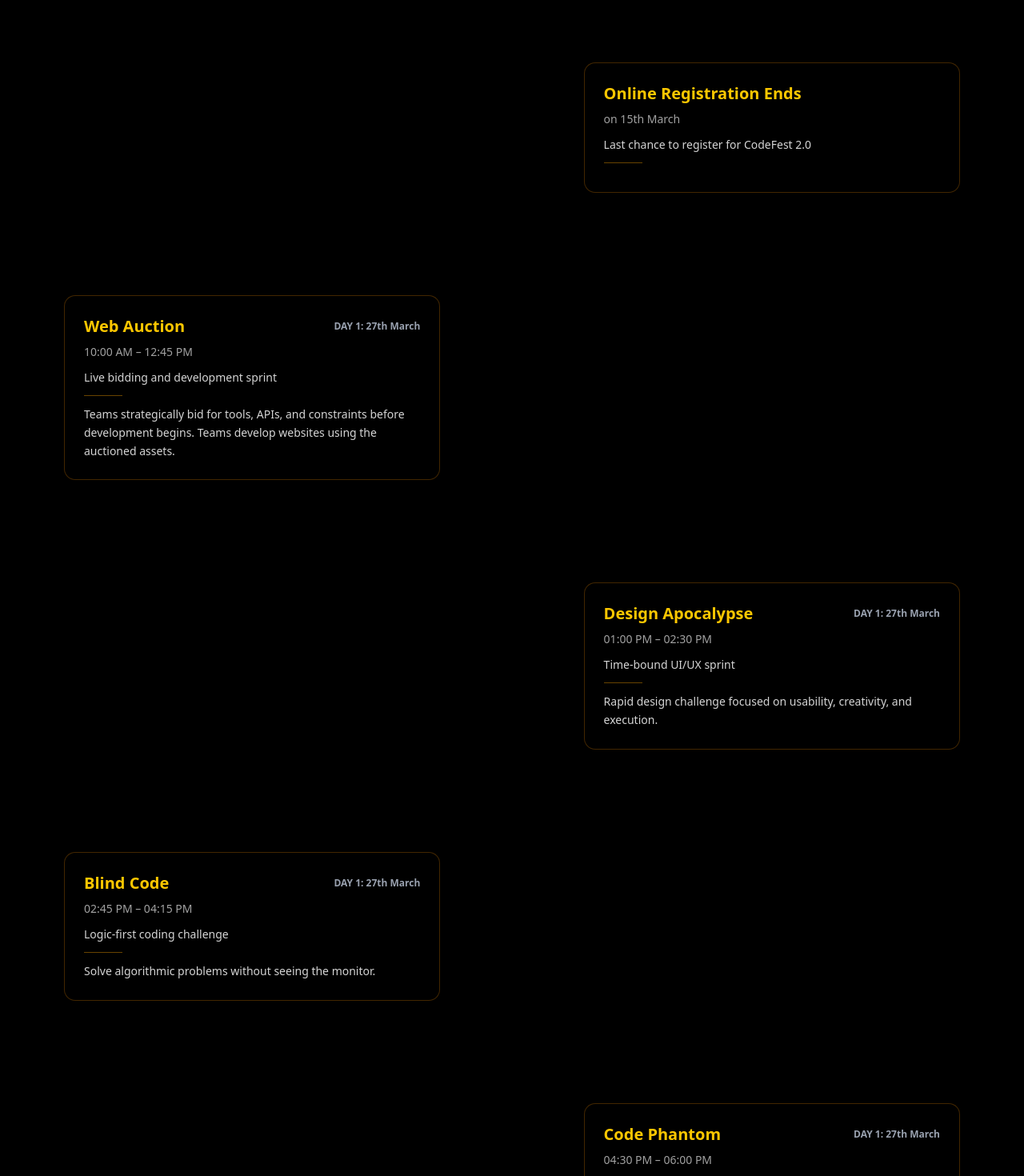
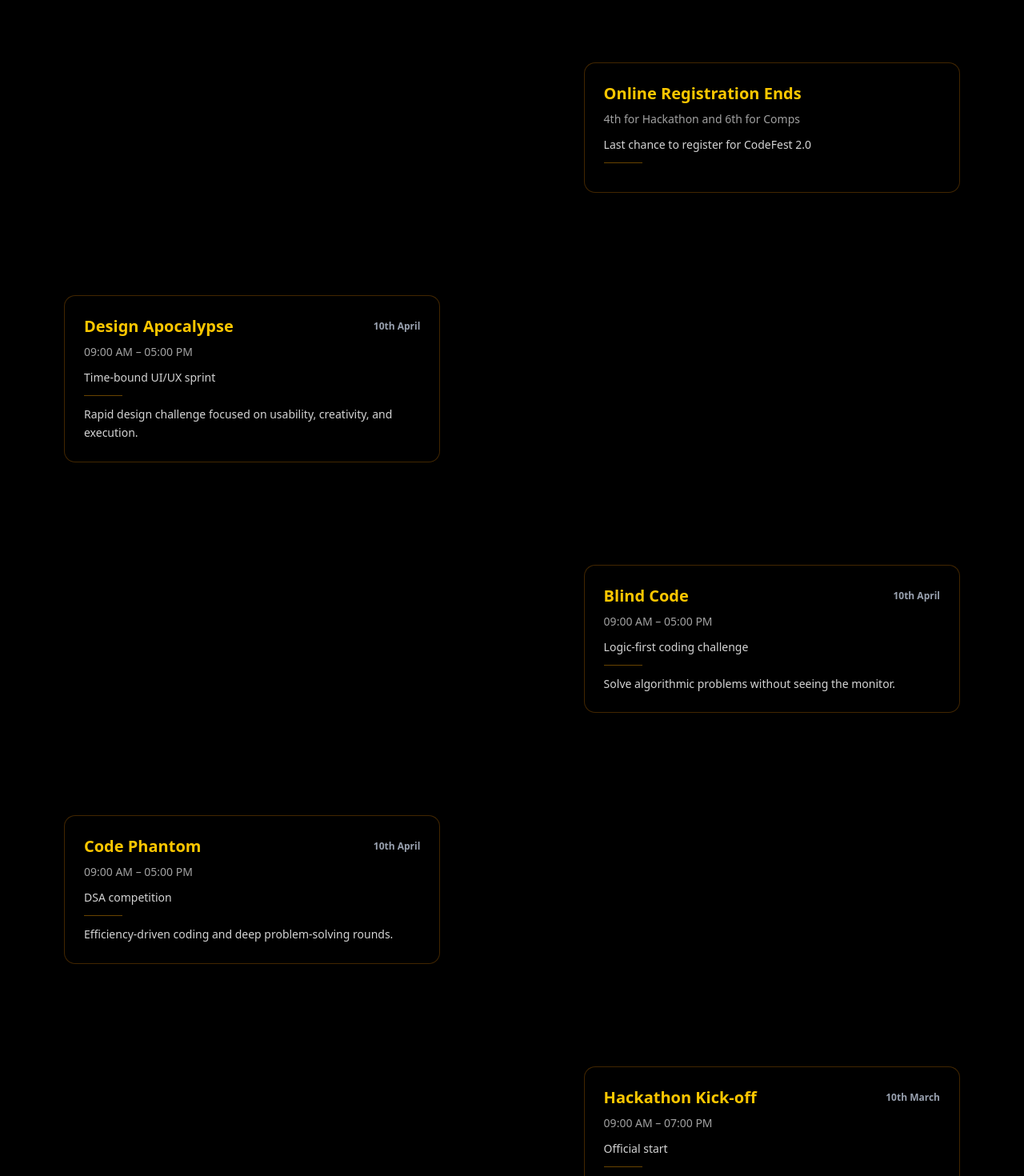
Before and after one commit to Namiiii-sys/Codefest-2.0, a Next.js app: page / in a window 1280 px wide. Shown: the part 1320-2790 px from the top of the page at 80% size. Built offline with nearby package versions, Linux system fonts and the light colour scheme.

Commit message:
Modify event timings and details for CodeFest 2.0
Updated event details for CodeFest 2.0, including registration deadlines and event timings.

```diff
--- a/app/(home)/components/timeline.tsx
+++ b/app/(home)/components/timeline.tsx
@@ -34,38 +34,30 @@ const day1: Item[] = [
   {
     title: "Online Registration Ends",
     date: "",
-    time: "on 15th March",
+    time: "4th for Hackathon and 6th for Comps",
     short: "Last chance to register for CodeFest 2.0",
     long: "",
   },
   {
-    title: "Web Auction",
-    date: "DAY 1: 27th March",
-    time: "10:00 AM – 12:45 PM",
-    short: "Live bidding and development sprint",
-    long: "Teams strategically bid for tools, APIs, and constraints before development begins. Teams develop websites using the auctioned assets.",
-    link: "https://unstop.com/hackathons/web-auction-cbs-codefest-20-shaheed-sukhdev-college-of-business-studies-sscbs-du-delhi-1645678",
-  },
-  {
     title: "Design Apocalypse",
-    date: "DAY 1: 27th March",
-    time: "01:00 PM – 02:30 PM",
+    date: "10th April",
+    time: "09:00 AM – 05:00 PM",
     short: "Time-bound UI/UX sprint",
     long: "Rapid design challenge focused on usability, creativity, and execution.",
     link: "https://unstop.com/hackathons/design-apocalypse-cbs-codefest-20-shaheed-sukhdev-college-of-business-studies-sscbs-du-delhi-1645680",
   },
   {
     title: "Blind Code",
-    date: "DAY 1: 27th March",
-    time: "02:45 PM – 04:15 PM",
+    date: "10th April",
+    time: "09:00 AM – 05:00 PM",
     short: "Logic-first coding challenge",
     long: "Solve algorithmic problems without seeing the monitor.",
     link: "https://unstop.com/hackathons/blind-code-cbs-codefest-20-shaheed-sukhdev-college-of-business-studies-sscbs-du-delhi-1645679",
   },
   {
     title: "Code Phantom",
-    date: "DAY 1: 27th March",
-    time: "04:30 PM – 06:00 PM",
+    date: "10th April",
+    time: "09:00 AM – 05:00 PM",
     short: "DSA competition",
     long: "Efficiency-driven coding and deep problem-solving rounds.",
     link: "https://unstop.com/hackathons/code-phantom-cbs-codefest-20-shaheed-sukhdev-college-of-business-studies-sscbs-du-delhi-1645675",
@@ -76,8 +68,8 @@ const day1: Item[] = [
 const day2: Item[] = [
   {
     title: "Hackathon Kick-off",
-    date: "DAY 2: 28th March",
-    time: "09:30 AM – 07:00 PM ",
+    date: "10th March",
+    time: "09:00 AM – 07:00 PM ",
     short: "Official start",
     long: "Problem statements revealed and development begins.",
     link: "https://unstop.com/college-fests/cbs-codefest-20-acm-sscbs-442766",
```
